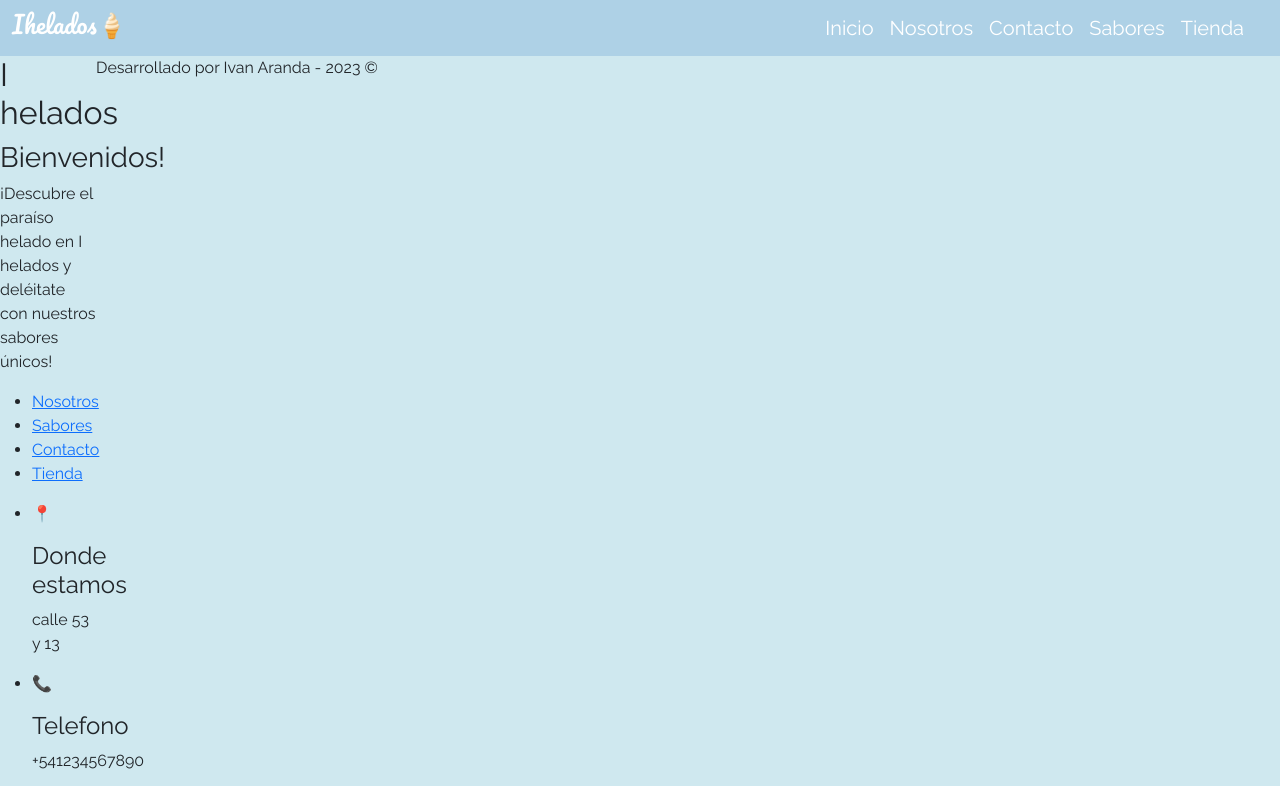
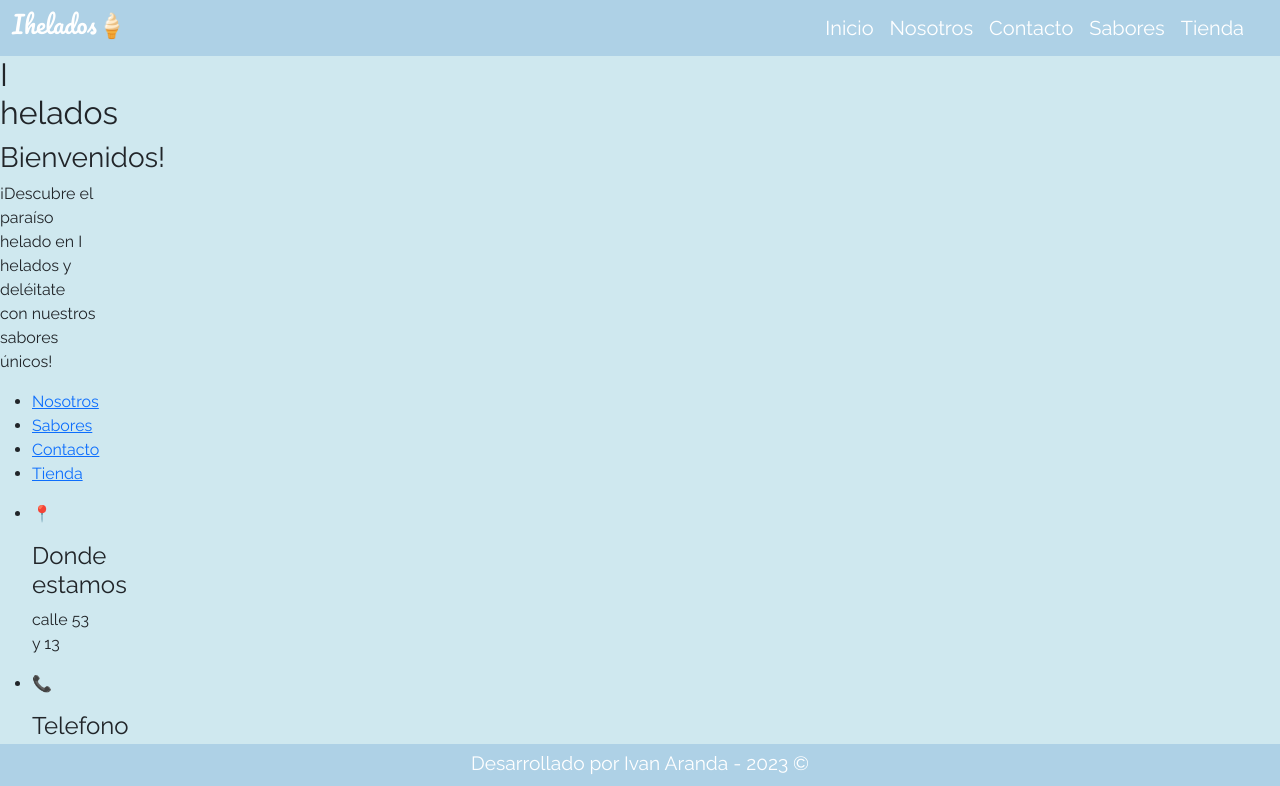
Before and after one commit to ivnarnd/pagina-web-coder, a website: page index.html in a window 1280 px wide. Shown: the top 786 px of the page. Drawn offline with nearby package versions, Linux system fonts and the light colour scheme.

Commit message:
modularizando el footer como component

```diff
--- /dev/null
+++ b/scss/components/_footer.scss
@@ -0,0 +1,12 @@
+
+footer{
+    grid-area: footer;
+    background-color: $component-color;
+    text-align: center;
+    padding: 5px;
+
+     p{
+        font-size: 1.20rem;
+        color: $text-white-color;
+    }
+}
--- a/scss/style.scss
+++ b/scss/style.scss
@@ -5,3 +5,4 @@
 @import 'base/reset';
 @import 'layout/grid';
 @import 'components/barra-nav';
+@import 'components/footer';
```
Also changed, not shown: css/style.css.
